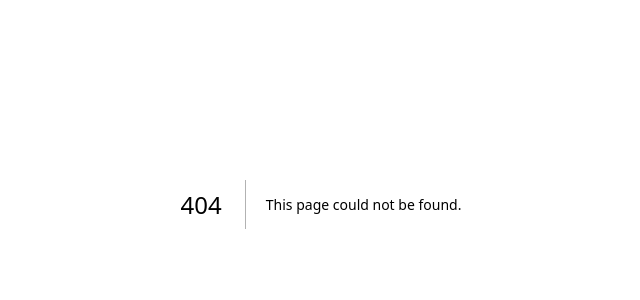
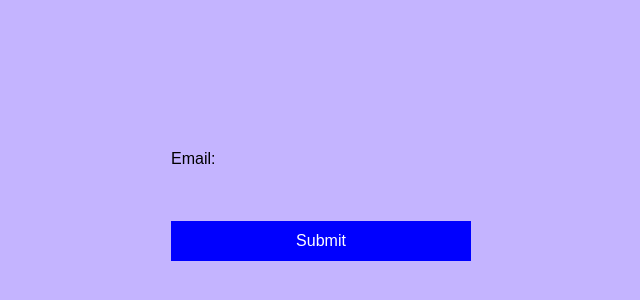
Before and after one commit to codebyharish19/inngest-basic-setup, a Next.js app: page /temp in a window 1280 px wide. Before the commit this address had no page. Shown: the part 196-496 px from the top of the page, without its empty margins (319-959 px from the left). Built offline with nearby package versions, Linux system fonts and the light colour scheme.

Commit message:
basic setup done

```diff
--- a/package.json
+++ b/package.json
@@ -9,9 +9,10 @@
     "lint": "next lint"
   },
   "dependencies": {
+    "inngest": "^3.40.1",
+    "next": "15.3.5",
     "react": "^19.0.0",
-    "react-dom": "^19.0.0",
-    "next": "15.3.5"
+    "react-dom": "^19.0.0"
   },
   "devDependencies": {
     "@tailwindcss/postcss": "^4",
--- /dev/null
+++ b/src/app/api/hello-webhook/route.js
@@ -0,0 +1,7 @@
+import { NextResponse, NextRequest } from "next/server";
+
+export async function POST(req) {
+    const body = await req.json();
+    console.log("Received webhook:", body);
+    return NextResponse.json({ message: "Webhook received!" });
+}
--- /dev/null
+++ b/src/app/api/hello/route.js
@@ -0,0 +1,27 @@
+import { NextResponse, NextRequest } from "next/server";
+import { inngest } from "../../../inngest/client"; // Adjust if your path differs
+
+export const dynamic = "force-dynamic";
+
+export async function POST(req) {
+  const body = await req.json();
+  const { email } = body;
+
+  if (!email) {
+    return NextResponse.json({ error: "Email is required" }, { status: 400 });
+  }
+
+  const event = await inngest.send({
+    name: "test/hello.world",
+    data: {
+      email
+    },
+  });
+
+  console.log("Event sent to Inngest:", event);
+  console.log(event?.data || "No data");
+
+
+
+  return NextResponse.json({ message: "Event sent to Inngest!", email });
+}
--- /dev/null
+++ b/src/app/api/inngest/route.js
@@ -0,0 +1,11 @@
+import { serve } from "inngest/next";
+import { inngest } from "@/inngest/client";
+import { helloWorld } from "@/inngest/function";
+
+// Create an API that serves zero functions
+export const { GET, POST, PUT } = serve({
+  client: inngest,
+  functions: [
+    helloWorld
+  ],
+});
--- /dev/null
+++ b/src/app/temp/page.jsx
@@ -0,0 +1,45 @@
+'use client';
+import { useState } from 'react';
+
+export default function EmailForm() {
+  const [email, setEmail] = useState('');
+
+  const handleSubmit = async (e) => {
+    e.preventDefault();
+    console.log('Submitted Email:', email);
+
+    await fetch('/api/hello', {
+      method: 'POST',
+      headers: { 'Content-Type': 'application/json' },
+      body: JSON.stringify({ email }),
+    });
+
+    // Optional: send to your API
+    // await fetch('/api/submit', {
+    //   method: 'POST',
+    //   headers: { 'Content-Type': 'application/json' },
+    //   body: JSON.stringify({ email }),
+    // });
+
+    setEmail('');
+  };
+
+  return (
+    <div className='flex justify-center items-center h-screen bg-violet-300 text-black'>
+        <form onSubmit={handleSubmit} style={{ display: 'flex', flexDirection: 'column', width: '300px' }}>
+      <label htmlFor="email">Email:</label>
+      <input
+        type="email"
+        id="email"
+        value={email}
+        onChange={(e) => setEmail(e.target.value)}
+        required
+        style={{ marginBottom: '10px', padding: '8px' }}
+      />
+      <button onClick={handleSubmit} type="submit" style={{ padding: '8px', backgroundColor: 'blue', color: 'white' }}>
+        Submit
+      </button>
+    </form>
+    </div>
+  );
+}
--- /dev/null
+++ b/src/inngest/client.js
@@ -0,0 +1,4 @@
+import { Inngest } from "inngest";
+
+// Create a client to send and receive events
+export const inngest = new Inngest({ id: "background-jobs" });
--- /dev/null
+++ b/src/inngest/function.js
@@ -0,0 +1,21 @@
+import { inngest } from "./client";
+
+export const helloWorld = inngest.createFunction(
+  { id: "hello-world" },
+  { event: "test/hello.world" },
+  async ({ event, step }) => {
+    await step.sleep("wait-a-moment", "30s");
+
+    const message = `Hello ${event.data.email}!`;
+
+
+    // ✅ Absolute URL required
+    await fetch("http://localhost:3000/api/hello-webhook", {
+      method: "POST",
+      headers: { "Content-Type": "application/json" },
+      body: JSON.stringify({ message }),
+    });
+
+    return { message,status:200 };
+  },
+);
```
Also changed, not shown: 1 other file (tests, documents, lock files or other folders).
